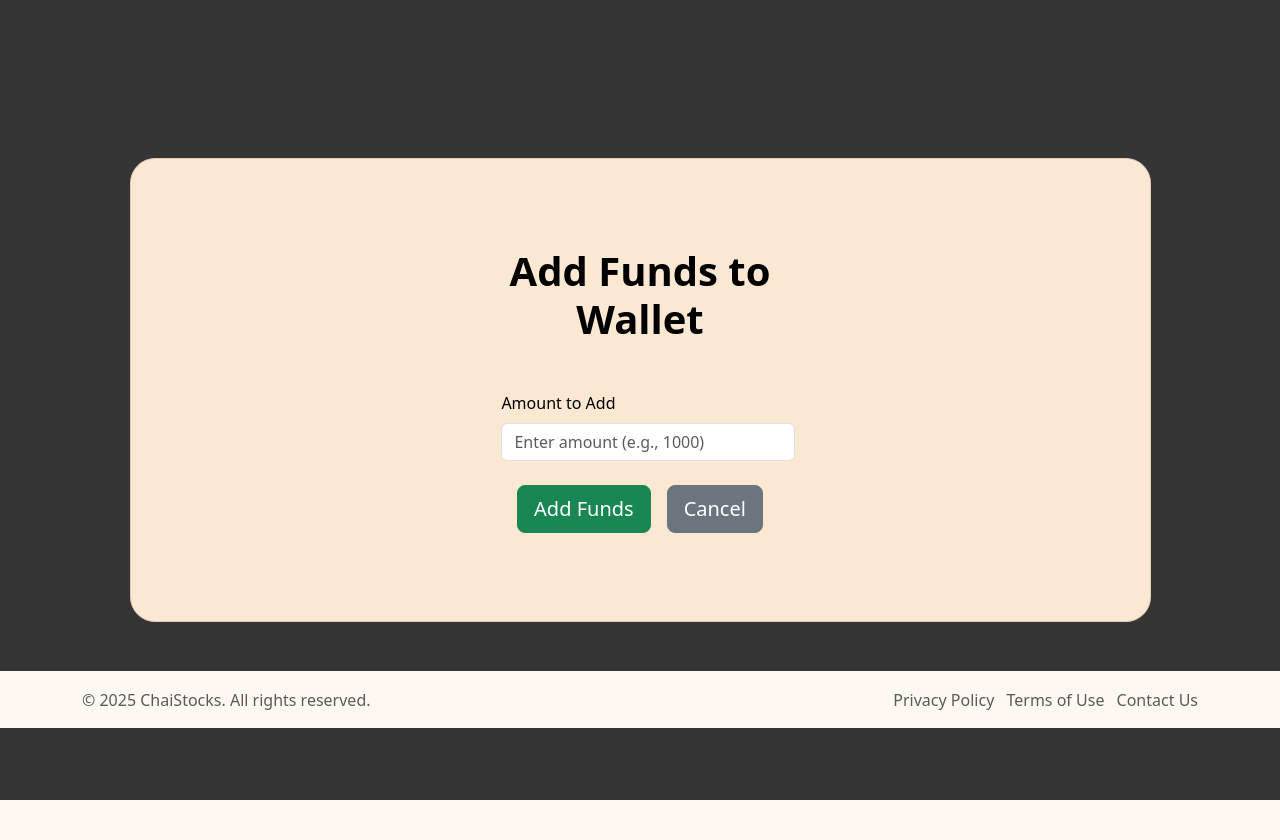
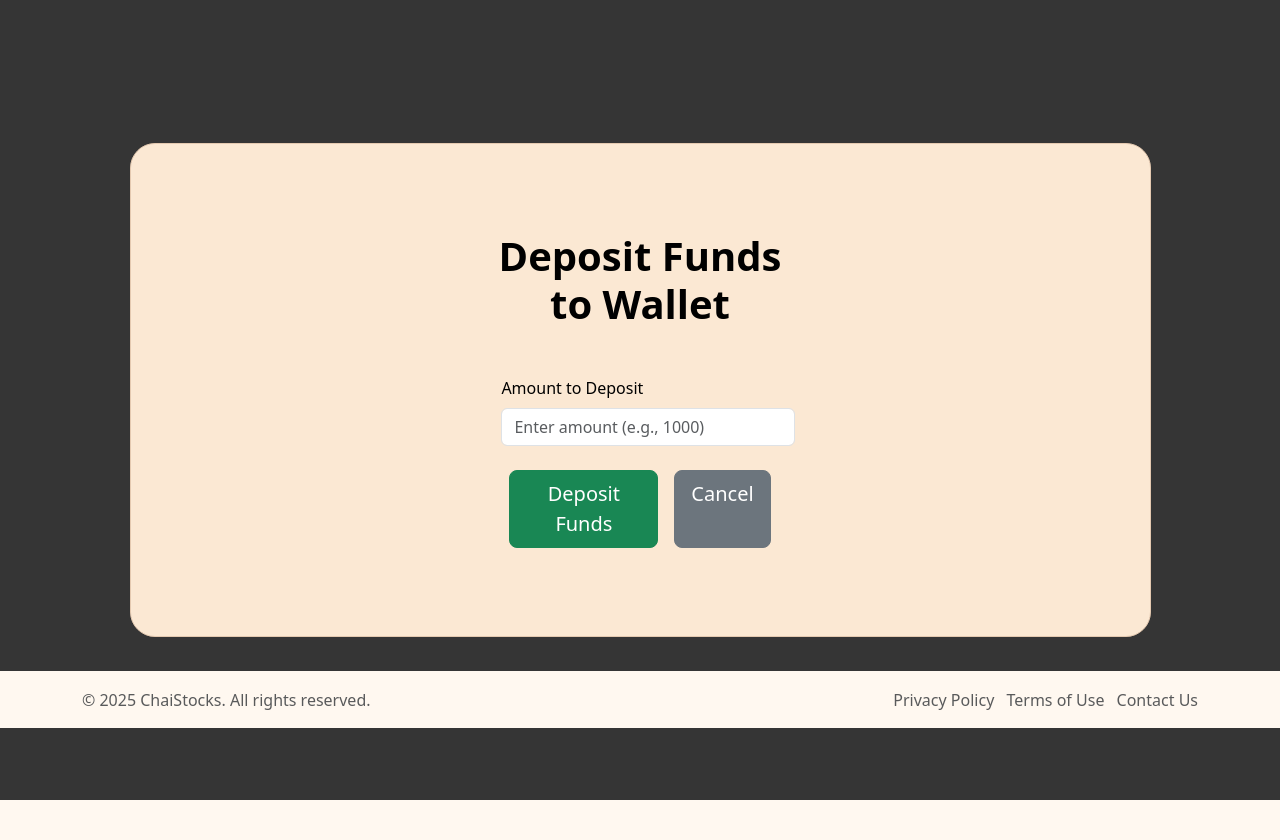
Before and after one commit to JelleJello/401-Project-Repo, a Flask app: page /addfunds in a window 1280 px wide. Shown: the part 72-912 px from the top of the page. Run offline with Flask 3, Linux system fonts and the light colour scheme; the visitor is signed in with stand-in values (Sample User, id 1); some libraries are stand-ins or nearby versions.

Commit message:
Changed adding funds button to deposit funds

```diff
--- a/templates/addfunds.html
+++ b/templates/addfunds.html
@@ -11,20 +11,20 @@
             <div class="row justify-content-center">
               <div class="col-md-10 col-lg-6 col-xl-5 order-2 order-lg-1">
 
-                <p class="text-center h1 fw-bold mb-5 mx-1 mx-md-4 mt-4">Add Funds to Wallet</p>
+                <p class="text-center h1 fw-bold mb-5 mx-1 mx-md-4 mt-4">Deposit Funds to Wallet</p>
 
                 <form action="{{ url_for('addfunds') }}" method="POST" class="mx-1 mx-md-4">
 
                   <div class="d-flex flex-row align-items-center mb-4">
                     <i class="fas fa-wallet fa-lg me-3 fa-fw"></i>
                     <div class="form-outline flex-fill mb-0">
-                      <label for="amount" class="form-label">Amount to Add</label>
+                      <label for="amount" class="form-label">Amount to Deposit</label>
                       <input type="number" class="form-control" id="amount" name="amount" placeholder="Enter amount (e.g., 1000)" min="1" required>
                     </div>
                   </div>
 
                   <div class="d-flex justify-content-center gap-3 mx-4 mb-3 mb-lg-4">
-                    <button type="submit" class="btn btn-success btn-lg">Add Funds</button>
+                    <button type="submit" class="btn btn-success btn-lg">Deposit Funds</button>
                     <a href="{{ url_for('portfolio') }}" class="btn btn-secondary btn-lg">Cancel</a>
                   </div>
 
```
